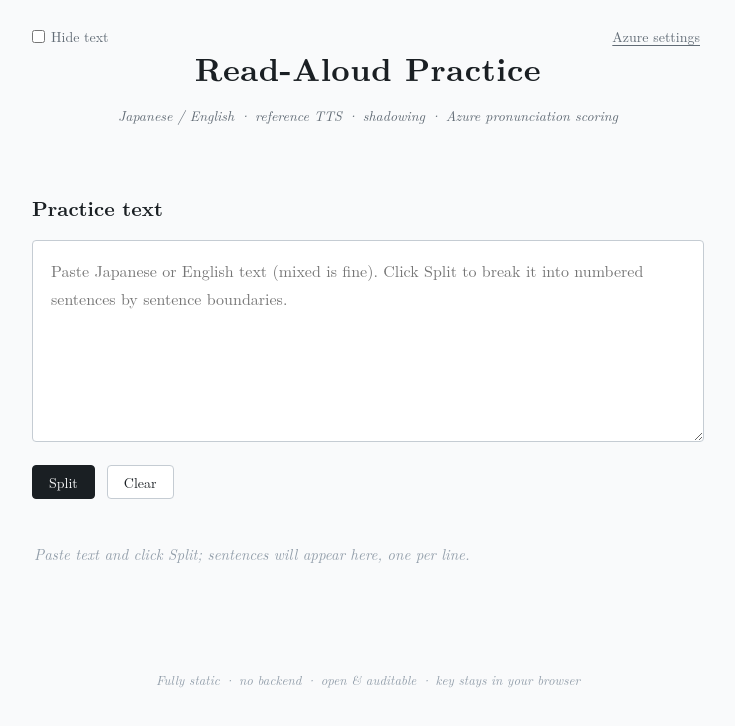
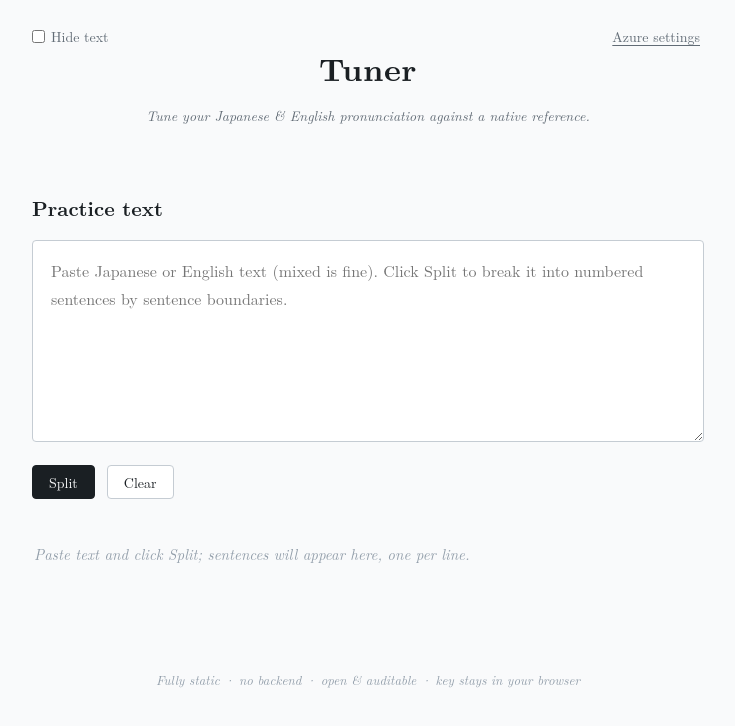
Before and after one commit to XilongYang/tuner, a plain HTML site: page index.html in a window 1280 px wide. Shown: the whole page, without its empty margins (272-1007 px from the left). Drawn offline with Linux system fonts and the light colour scheme.

Commit message:
chore: name the project "Tuner"
Set the page title, H1 masthead, subtitle tagline, and README to "Tuner" —
tune your pronunciation against a native reference.

```diff
--- a/index.html
+++ b/index.html
@@ -3,7 +3,7 @@
 <head>
   <meta charset="UTF-8">
   <meta name="viewport" content="width=device-width, initial-scale=1.0">
-  <title>Read-Aloud &amp; Pronunciation Practice</title>
+  <title>Tuner — read-aloud &amp; pronunciation practice</title>
   <link rel="stylesheet" href="css/styles.css">
 </head>
 <body>
@@ -14,8 +14,8 @@
         <span>Hide text</span>
       </label>
       <div class="title-block">
-        <h1>Read-Aloud Practice</h1>
-        <p class="subtitle">Japanese / English · reference TTS · shadowing · Azure pronunciation scoring</p>
+        <h1>Tuner</h1>
+        <p class="subtitle">Tune your Japanese &amp; English pronunciation against a native reference.</p>
       </div>
       <button id="toggle-key-panel" class="ghost-btn" type="button" aria-expanded="false">
         Azure settings
```
Also changed, not shown: README.md.
